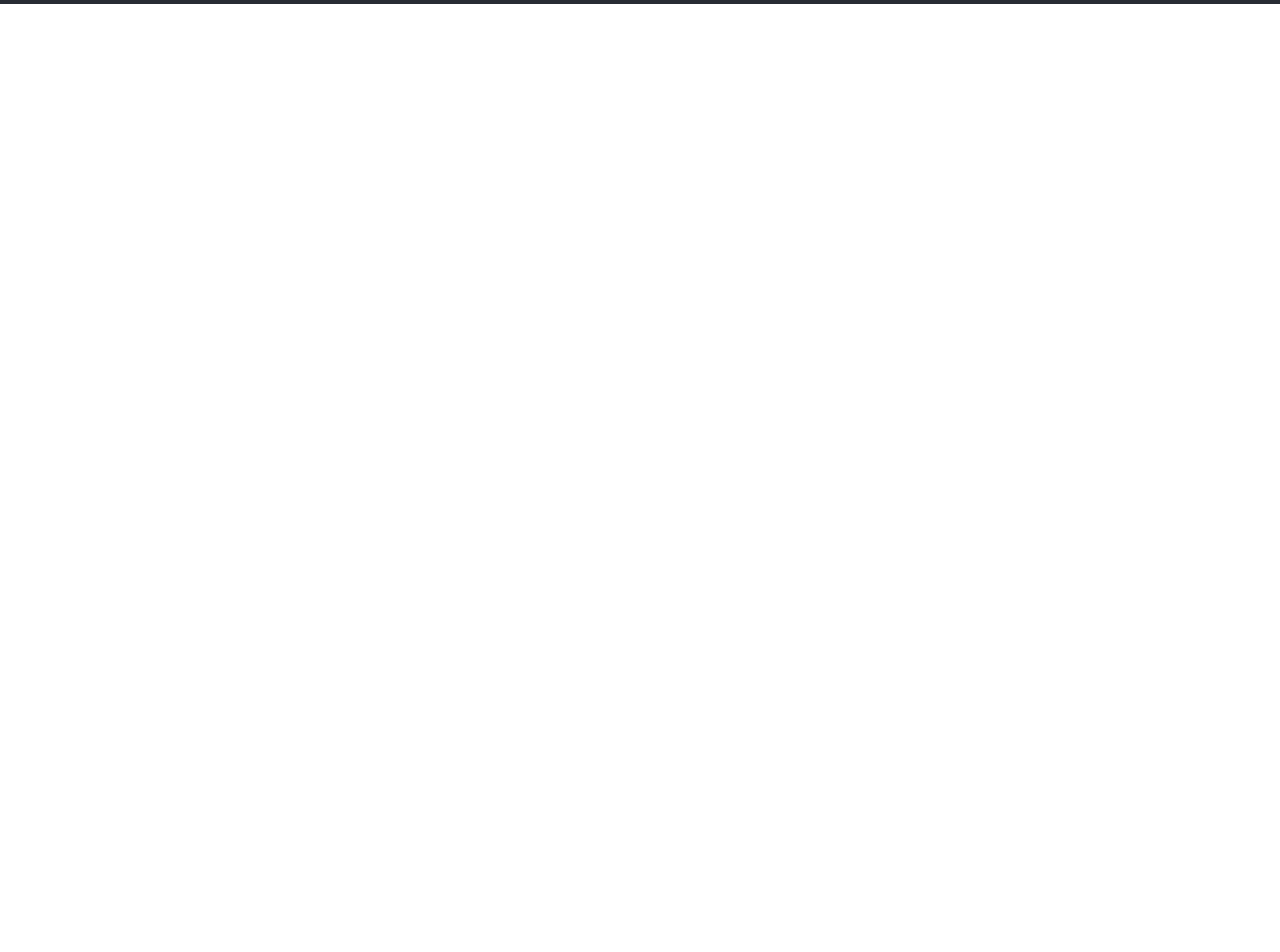
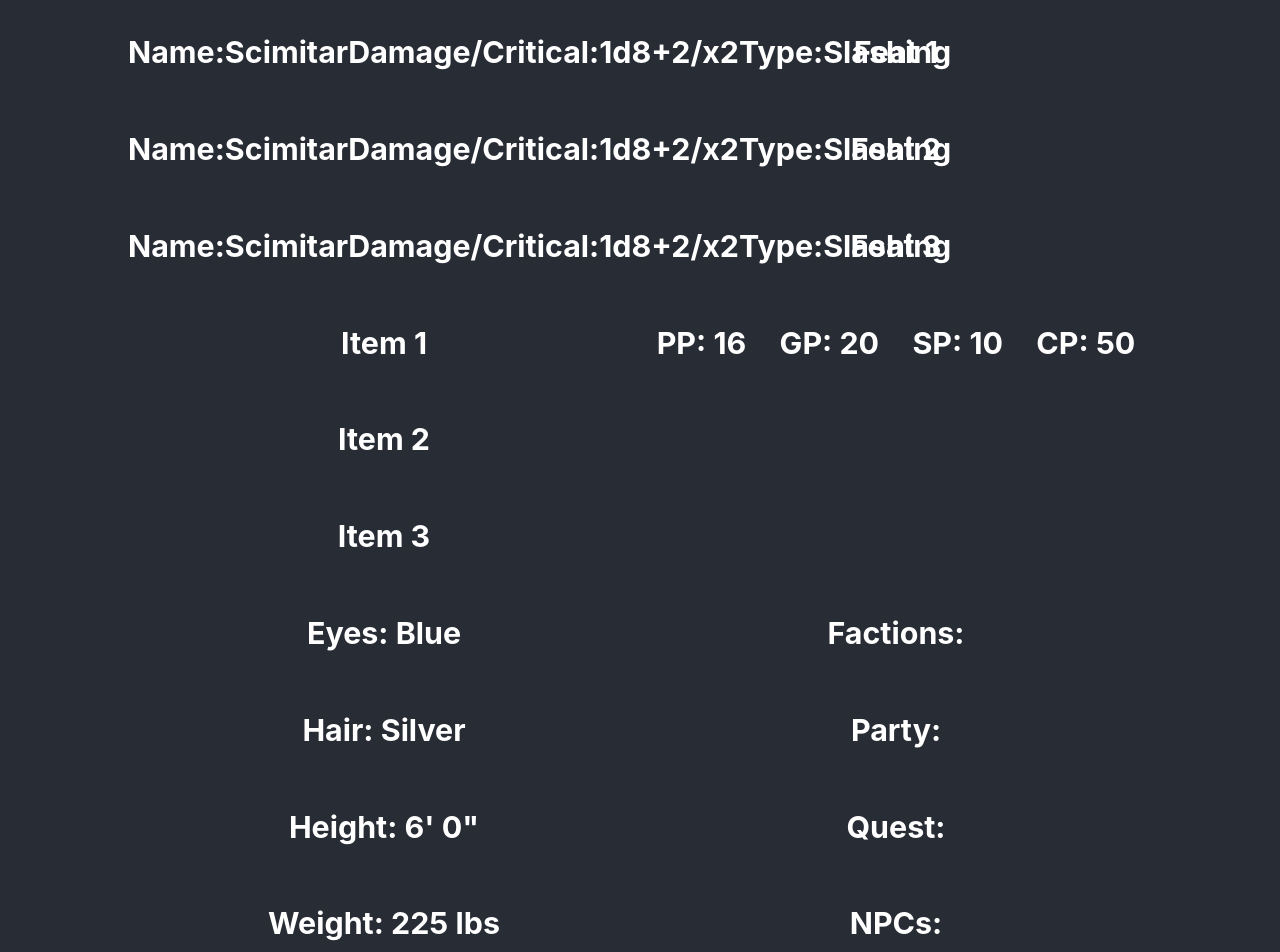
Before and after one commit to dangerpwnd/DM-Screen, a React (Create React App) app: page / in a window 1280 px wide. Shown: the part 1260-2212 px from the top of the page. Before the commit the page ends 1264 px from the top, so only its background shows below. Built offline with nearby package versions, Linux system fonts and the light colour scheme.

Commit message:
Finished adding all sections, need to restructure

```diff
--- /dev/null
+++ b/src/components/char_attack.js
@@ -0,0 +1,14 @@
+import React from "react"
+import Char_Weapon from "./char_weapon"
+
+function Char_Attack() {
+    return(
+        <div>
+            <Char_Weapon />
+            <Char_Weapon />
+            <Char_Weapon />
+        </div>
+    )
+}
+
+export default Char_Attack
--- /dev/null
+++ b/src/components/char_coin.js
@@ -0,0 +1,14 @@
+import React from "react"
+
+function Char_Coin() {
+    return(
+        <div className="playerFlexRow">
+            <h3>PP: 16</h3>
+            <h3>GP: 20</h3>
+            <h3>SP: 10</h3>
+            <h3>CP: 50</h3>
+        </div>
+    )
+}
+
+export default Char_Coin
--- /dev/null
+++ b/src/components/char_equip.js
@@ -0,0 +1,13 @@
+import React from "react"
+
+function Char_Equip() {
+    return(
+        <div className="playerFlexCol">
+            <h3>Item 1</h3>
+            <h3>Item 2</h3>
+            <h3>Item 3</h3>
+        </div>
+    )
+}
+
+export default Char_Equip
--- /dev/null
+++ b/src/components/char_feat.js
@@ -0,0 +1,13 @@
+import React from "react"
+
+function Char_Feat() {
+    return(
+        <div className="playerFlexCol">
+            <h3>Feat 1</h3>
+            <h3>Feat 2</h3>
+            <h3>Feat 3</h3>
+        </div>
+    )
+}
+
+export default Char_Feat
--- /dev/null
+++ b/src/components/char_notes.js
@@ -0,0 +1,16 @@
+import React from "react"
+
+function Char_Notes() {
+    return(
+        <div className="playerFlexCol">
+            <h3>Factions: </h3>
+            <h3>Party: </h3>
+            <h3>Quest: </h3>
+            <h3>NPCs: </h3>
+            <h3>Towns: </h3>
+            <h3>Misc: </h3>
+        </div>
+    )
+}
+
+export default Char_Notes
--- /dev/null
+++ b/src/components/char_weapon.js
@@ -0,0 +1,13 @@
+import React from "react"
+
+function Char_Weapon() {
+    return(
+        <div className="playerFlexRow">
+            <h3>Name:Scimitar</h3>
+            <h3>Damage/Critical:1d8+2/x2</h3>
+            <h3>Type:Slashing</h3>
+        </div>
+    )
+}
+
+export default Char_Weapon
--- /dev/null
+++ b/src/components/characteristics.js
@@ -0,0 +1,16 @@
+import React from "react"
+
+function Characteristics() {
+    return(
+        <div className="playerFlexCol">
+            <h3>Eyes: Blue</h3>
+            <h3>Hair: Silver</h3>
+            <h3>Height: 6' 0"</h3>
+            <h3>Weight: 225 lbs</h3>
+            <h3>Bond: </h3>
+            <h3>Flaw: </h3>
+        </div>
+    )
+}
+
+export default Characteristics
--- a/src/components/player_detail.js
+++ b/src/components/player_detail.js
@@ -9,6 +9,12 @@ import Char_HP from "./char_hp"
 import Char_DeathSave from "./char_deathsave"
 import Char_Modifier from "./char_modifier"
 import Char_Skill from "./char_skill"
+import Char_Attack from "./char_attack"
+import Char_Feat from "./char_feat"
+import Char_Equip from "./char_equip"
+import Char_Coin from "./char_coin"
+import Characteristics from "./characteristics"
+import Char_Notes from "./char_notes"
 
 function Player_Detail() {
     return(
@@ -24,12 +30,12 @@ function Player_Detail() {
                 <Char_DeathSave />
                 <Char_Modifier />
                 <Char_Skill />
-                {/* Char Attack */}
-                {/* Char Feats */}
-                {/* Char Equip */}
-                {/* Char Coin */}
-                {/* Characteristics */}
-                {/* Char Notes */}
+                <Char_Attack />
+                <Char_Feat />
+                <Char_Equip />
+                <Char_Coin />
+                <Characteristics />
+                <Char_Notes />
             </div>
         </div>
     )
```
